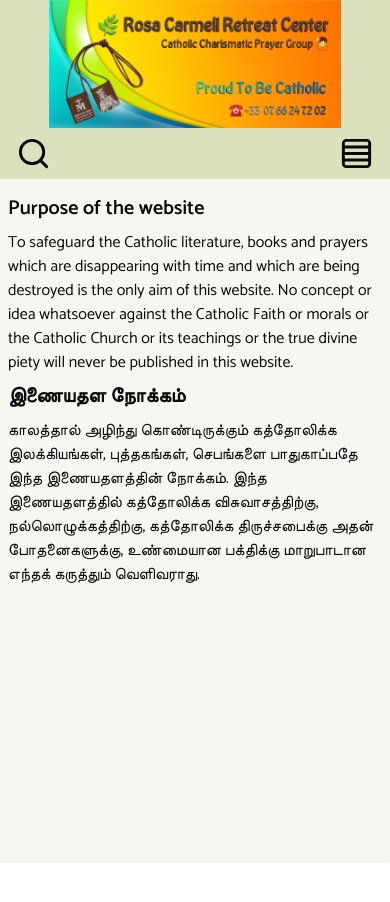
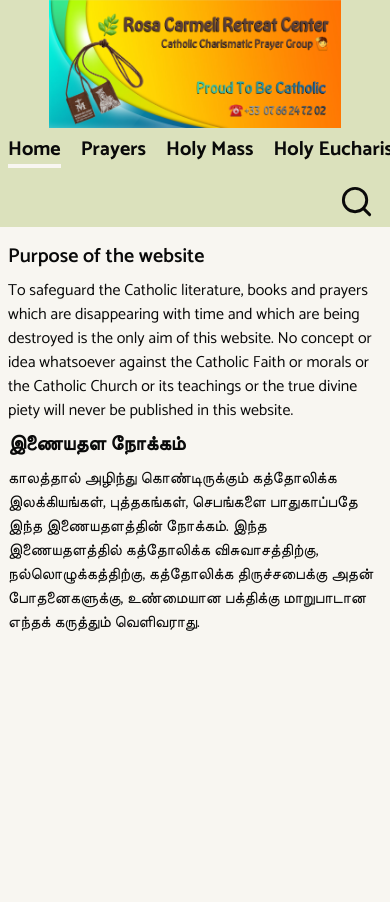
Before and after one commit to vijay5454/rose-client-v1, a React (Vite) app in the folder frontend/: page / in a window 390 px wide. Shown: the top 902 px of the page. Before the commit the page ends 863 px from the top, so only its background shows below. Built offline with nearby package versions, Linux system fonts and the light colour scheme; no server answers.

Commit message:
Edit Navbar. Remove Sidebar.

```diff
--- a/frontend/src/components/Navbar.tsx
+++ b/frontend/src/components/Navbar.tsx
@@ -1,10 +1,8 @@
 import { NavLink } from "react-router";
 import img1 from "../assets/anthusmedia.png";
-import { Rows4, X, Search } from "lucide-react";
-import { useState } from "react";
+import { Search } from "lucide-react";
 
 const Navbar = () => {
-  const [showSidebar, setShowSidebar] = useState(false);
   return (
     <>
       <div className="bg-primary">
@@ -17,21 +15,8 @@ const Navbar = () => {
           />
         </div>
       </div>
-      <nav
-        className={`fixed h-[100vh] top-0 w-[60%] bg-primary md:static md:h-auto md:w-[100%] transition-all duration-300 ${
-          showSidebar ? "right-0" : "-right-[100%]"
-        }`}
-      >
-        <div className="md:hidden">
-          <X
-            width={35}
-            height={35}
-            onClick={() => {
-              setShowSidebar(false);
-            }}
-          />
-        </div>
-        <div className="w-full p-2 text-center md:flex md:gap-5 md:justify-around">
+      <nav className={`bg-primary`}>
+        <div className="w-full p-2 text-center flex gap-5 justify-around overflow-x-scroll md:overflow-hidden text-nowrap">
           <NavLink
             to="/"
             className={({ isActive }) =>
@@ -94,15 +79,8 @@ const Navbar = () => {
           </NavLink>
         </div>
       </nav>
-      <div className="bg-primary flex justify-between py-2 px-4 md:hidden">
+      <div className="bg-primary flex justify-end py-2 px-4 md:px-10">
         <Search width={35} height={35} />
-        <Rows4
-          width={35}
-          height={35}
-          onClick={() => {
-            setShowSidebar(true);
-          }}
-        />
       </div>
     </>
   );
```
Also changed, not shown: 1 other file (tests, documents, lock files or other folders).
